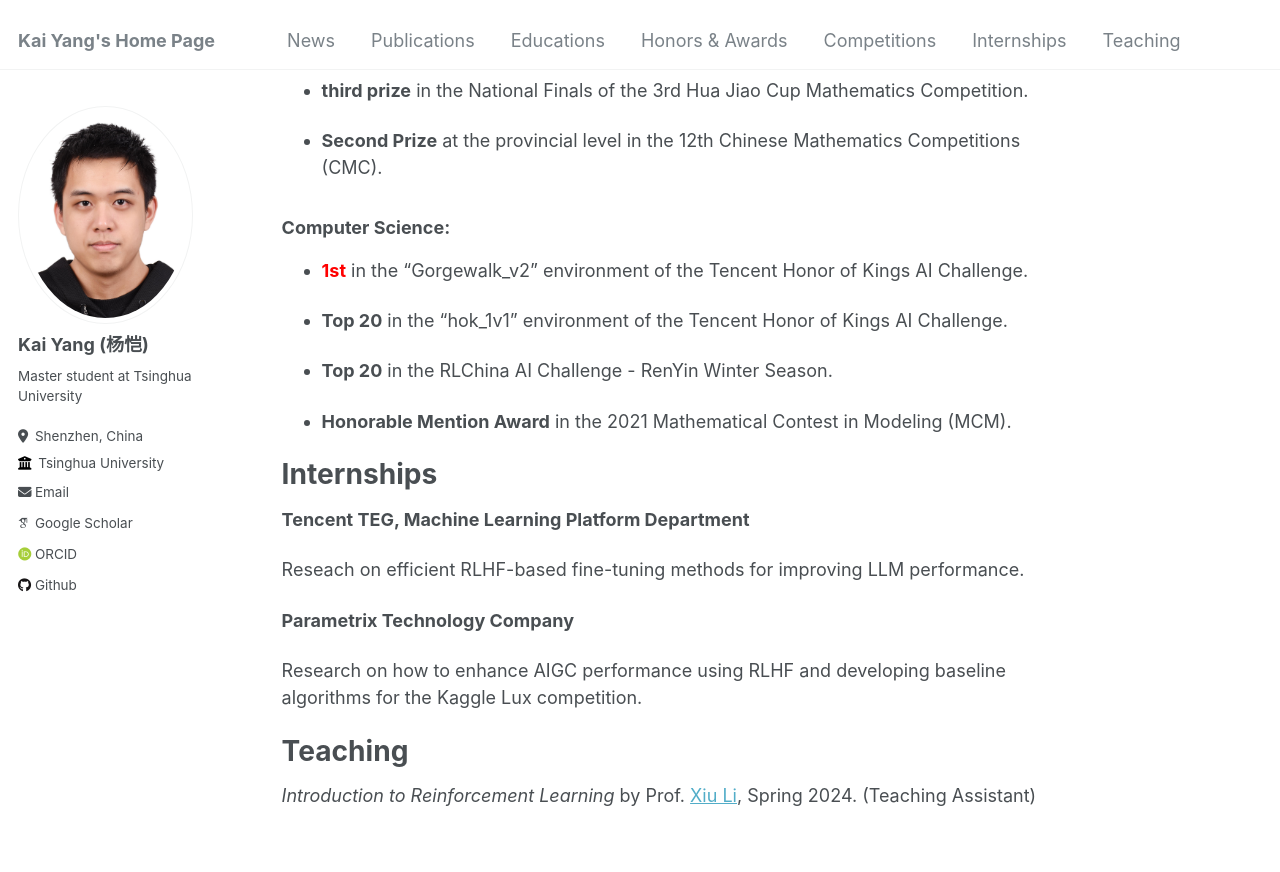
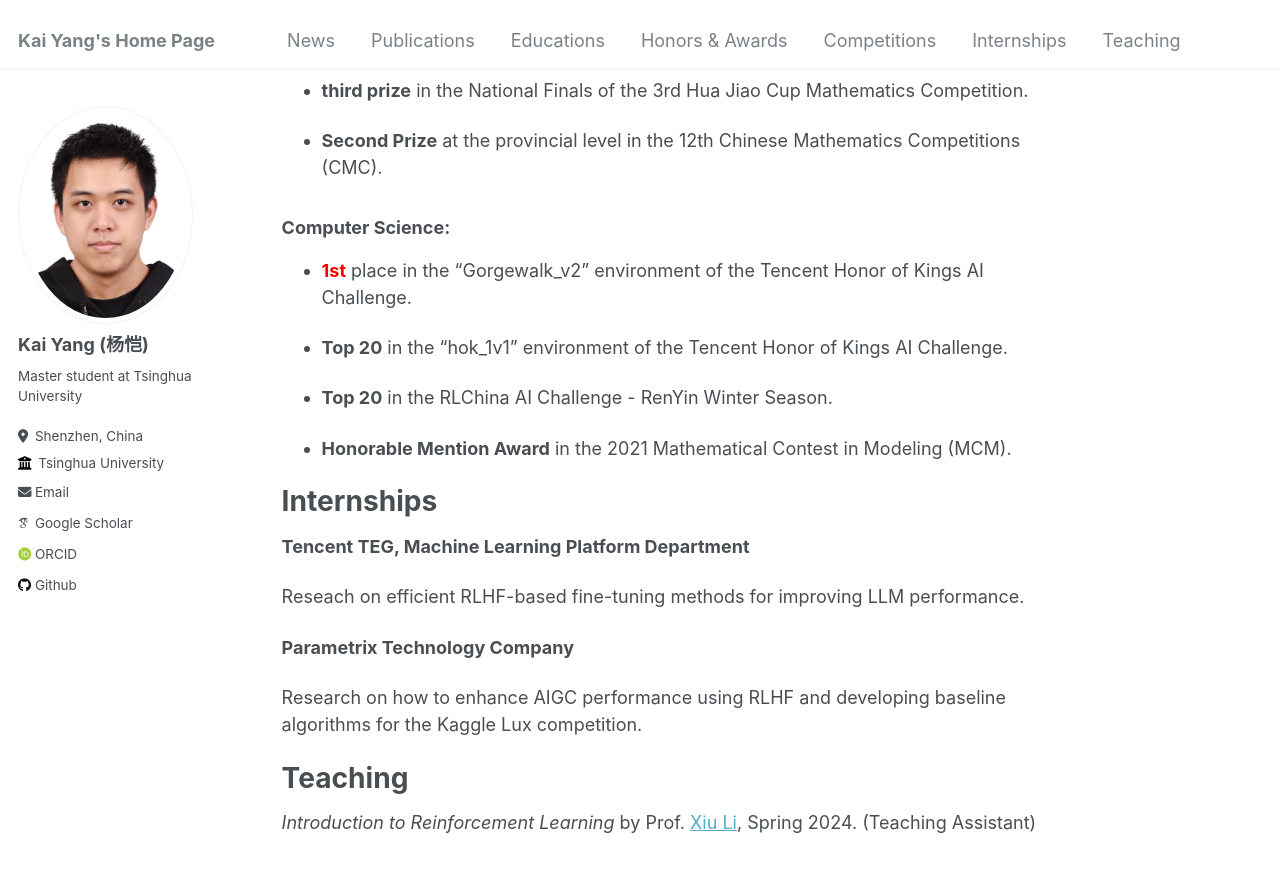
Before and after one commit to yk7333/yk7333.github.io, a Jekyll site: the page built from _pages/about.md, in a window 1280 px wide and 900 px high, scrolled down 2414 px. Shown: the top 872 px of the window. Built offline with Jekyll 4.4.1, drawn with Linux system fonts in a browser that asks for light colours; some web fonts are replaced; a script that is not in the unit is left out.

Commit message:
Update about.md

```diff
--- a/_pages/about.md
+++ b/_pages/about.md
@@ -28,7 +28,7 @@ News
 
 Publications
 ======
-- [Using Human Feedback to Fine-tune Diffusion Models without Any Reward Model](https://arxiv.org/abs/2311.13231). **Kai Yang**, Jian Tao, Jiafei Lyu, Chunjiang Ge, Jiaxin Chen, Weihan Shen, Xiaolong Zhu, Xiu Li. IEEE/CVF Computer Vision and Pattern Recognition Conference (CVPR), 2024. **<font color="red">(Huggingface Daily Paper)</font>**
+- [Using Human Feedback to Fine-tune Diffusion Models without Any Reward Model](https://arxiv.org/abs/2311.13231). **Kai Yang**, Jian Tao, Jiafei Lyu, Chunjiang Ge, Jiaxin Chen, Weihan Shen, Xiaolong Zhu, Xiu Li. IEEE/CVF Computer Vision and Pattern Recognition Conference (CVPR), 2024. <font color="red">(Huggingface Daily Paper)</font>
 - [Exploration and Anti-Exploration with Distributional Random Network Distillation](https://arxiv.org/abs/2401.09750). **Kai Yang**, Jian Tao, Jiafei Lyu, Xiu Li. International Conference on Machine Learning (ICML), 2024.
 - [BATON: Aligning Text-to-Audio Model with Human Preference Feedback](https://arxiv.org/abs/2402.00744). Huan Liao, Haonan Han, **Kai Yang**, Tianjiao Du, Rui Yang, Zunnan Xu, Qinmei Xu, Jingquan Liu, Jiasheng Lu, Xiu Li. International Joint Conference on Artificial Intelligence (IJCAI), 2024.
 - [GTLMA: Generalizable Hierarchical Learning for Tasks with Variable Entities](). **Kai Yang**, Aicheng Gong, Jian Tao, Yang Zhang, Xiu Li. 2023 International Conference on Frontiers of Robotics and Software Engineering (FRSE).
@@ -73,7 +73,7 @@ Competitions
 
 ### Computer Science:
 
-- **<font color="red">1st</font>** in the "Gorgewalk_v2" environment of the Tencent Honor of Kings AI Challenge.
+- **<font color="red">1st</font>** place in the "Gorgewalk_v2" environment of the Tencent Honor of Kings AI Challenge.
 
 - **Top 20** in the "hok_1v1" environment of the Tencent Honor of Kings AI Challenge.
 
```
